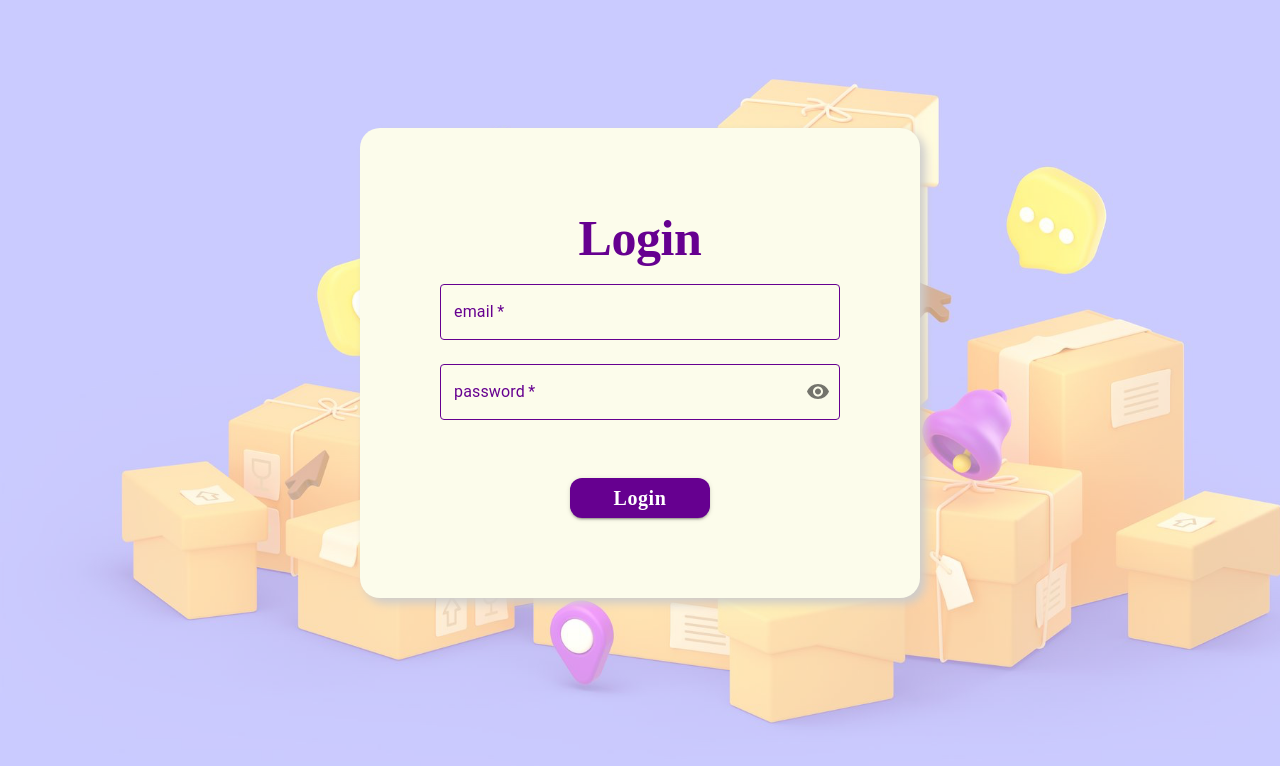
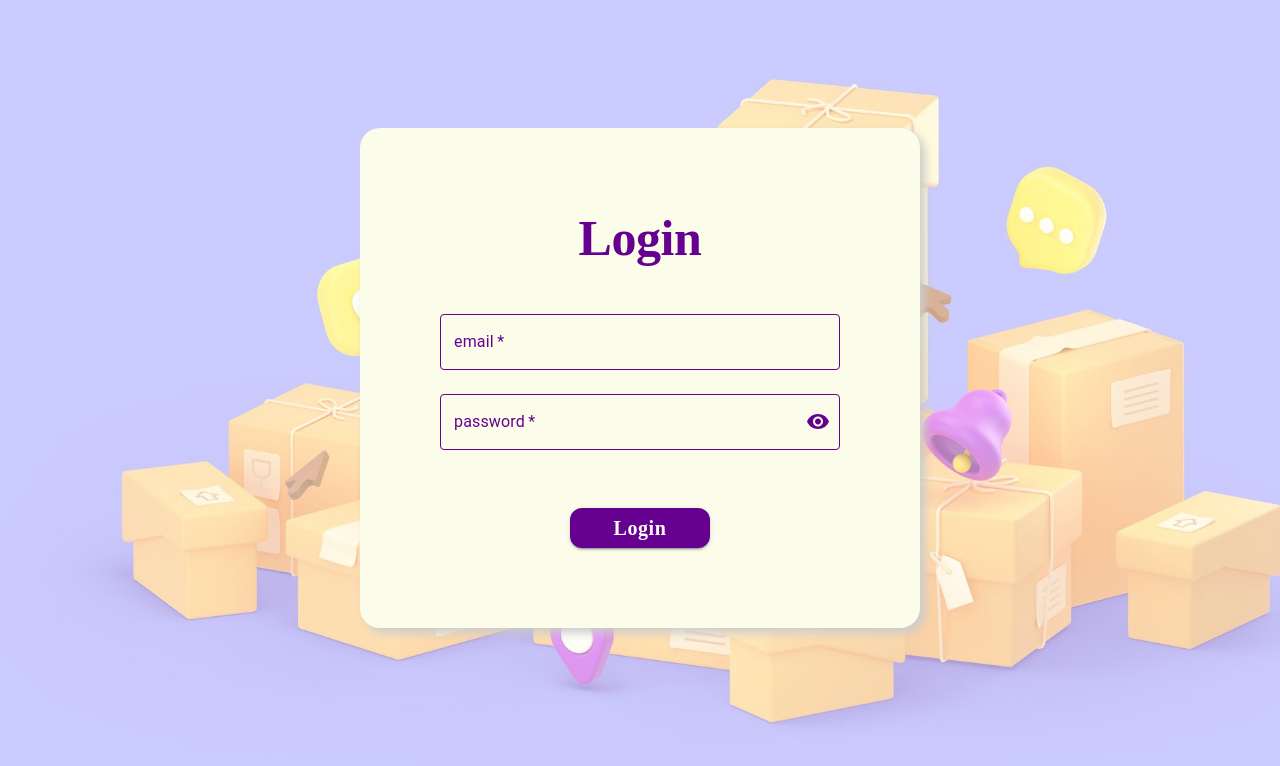
Before and after one commit to Advanced-Topics-of-Software-Engineering/ase-frontend, a React (Create React App) app: page / in a window 1280 px wide. Shown: the top 766 px of the page. Built offline with nearby package versions, Linux system fonts and the light colour scheme.

Commit message:
Changes on Login page

```diff
--- a/src/pages/login/Login.js
+++ b/src/pages/login/Login.js
@@ -33,6 +33,7 @@ const Login = () => {
 
   return (
     <ThemeProvider theme={theme}>
+      <form onSubmit={handleSubmit}>
         <div class="login-background">
           <div class="bg"></div>
           <Box
@@ -45,14 +46,19 @@ const Login = () => {
             padding={10}
             borderRadius={5}
             boxShadow={"5px 5px 10px #ccc"}
+            backgroundColor="#fcfceb"
             sx={{
               ":hover:": {
                 boxShadow: "10px 10px 20px #ccc",
               },
             }}
-          style={{ backgroundColor: "#fcfceb" }}
           >
-          <Typography variant="h2" color="#660090" textAlign="center">
+            <Typography
+              marginBottom={"30px"}
+              variant="h2"
+              color="#660090"
+              textAlign="center"
+            >
               Login
             </Typography>
             <TextField
@@ -109,6 +115,11 @@ const Login = () => {
                   focused: "inputLabel",
                 },
               }}
+              sx={{
+                ".MuiSvgIcon-root ": {
+                  fill: "#660090",
+                },
+              }}
               margin="normal"
               type={showPassword ? "text" : "password"}
               variant="outlined"
@@ -129,6 +140,7 @@ const Login = () => {
             </Button>
           </Box>
         </div>
+      </form>
     </ThemeProvider>
   );
 };
```
Lines whose indentation alone changed are shown as unchanged.
